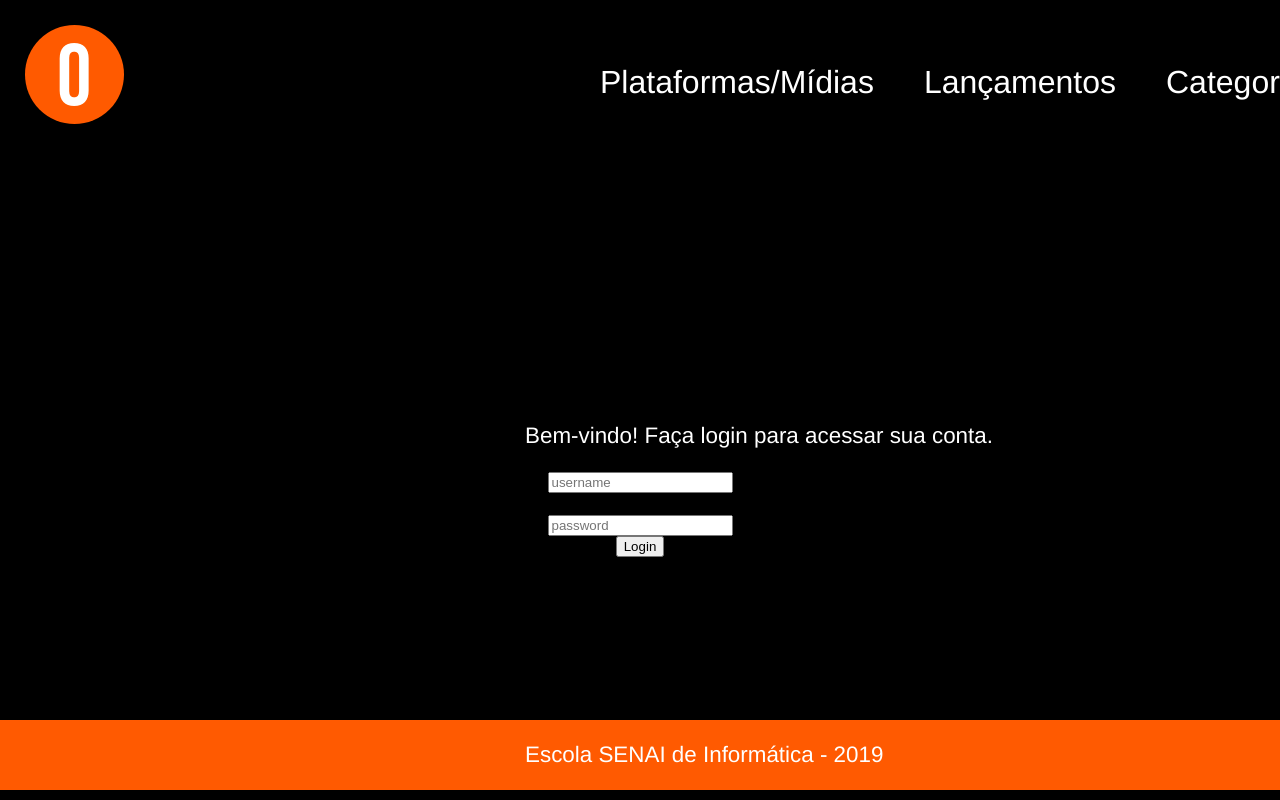
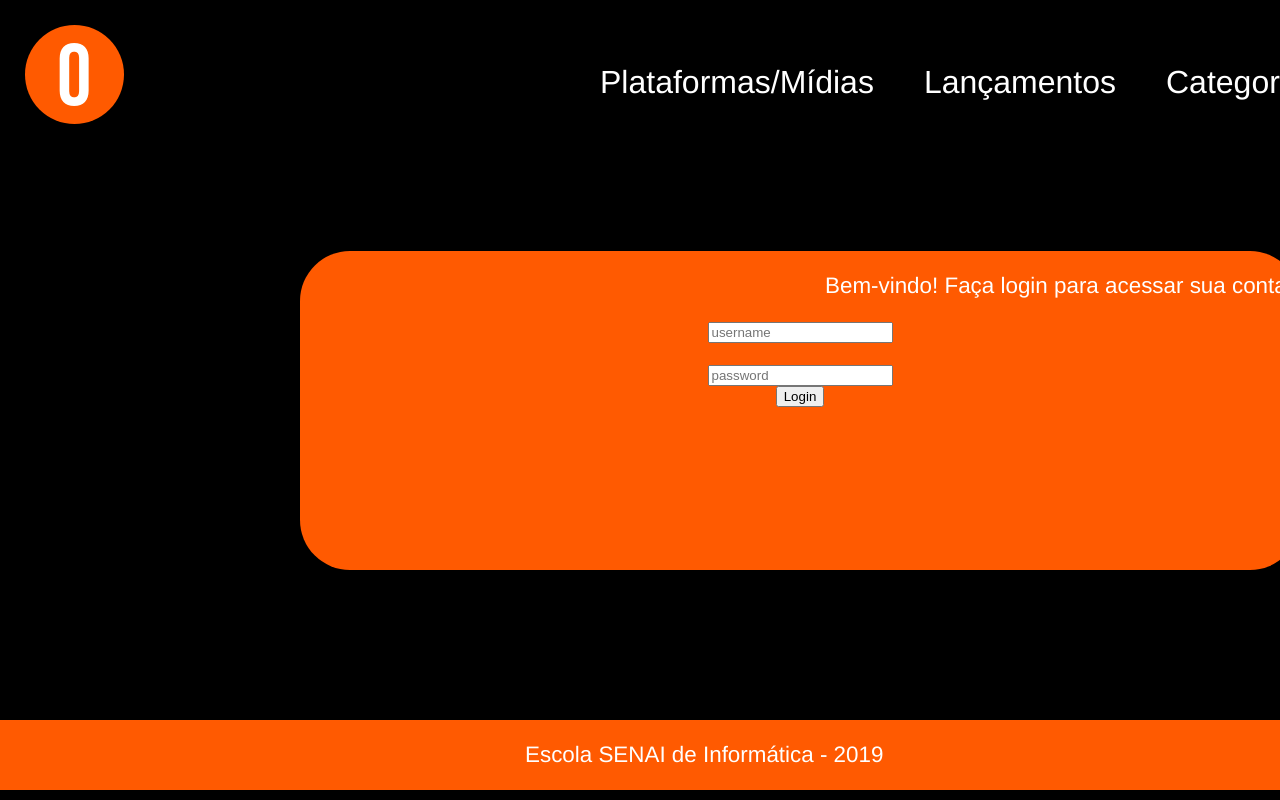
Before and after one commit to brunohesilva/2s2019-sprint-3-front-end-OpFlix, a React (Create React App) app in the folder opflix-react/: page /login in a window 1280 px wide. Shown: the top 800 px of the page. Built offline with nearby package versions, Linux system fonts and the light colour scheme.

Commit message:
27.11.2019T10:55

```diff
--- a/opflix-react/src/pages/Login/Login.css
+++ b/opflix-react/src/pages/Login/Login.css
@@ -27,8 +27,15 @@
 }
 #item__title{
   display: flex;
-  margin-top: 300px;
+  margin-top: 150px;
 }
 .btn__login{
   margin-bottom: 162.5px;
 }
+.Login{
+  background-color: #FF5A01;
+  margin-bottom: 150px;
+  width: 1000px;
+  margin-left: 300px;
+  border-radius: 50px;
+}
--- a/opflix-react/src/pages/Login/Login.js
+++ b/opflix-react/src/pages/Login/Login.js
@@ -69,6 +69,9 @@ class Login extends Component {
                             <a>Lançamentos</a>
                             <a>Categorias</a>
                         </nav>
+                        <div className="Login">
+
+
                         <div id="item__title">
                             <p className="text__login" id="item__description">
                                 Bem-vindo! Faça login para acessar sua conta.
@@ -83,11 +86,11 @@ class Login extends Component {
                                     type="text"
                                     name="username"
                                     id="login__email"
-                                />
+                                    />
                                 <p
                                     className="text__login"
                                     style={{ color: "red", textAlign: "center" }}
-                                >
+                                    >
                                     {this.state.Erro}
                                 </p>
                             </div>
@@ -99,7 +102,7 @@ class Login extends Component {
                                     type="password"
                                     name="password"
                                     id="login__password"
-                                />
+                                    />
                             </div>
                             <div className="item">
                                 <button className="btn__login">
@@ -107,6 +110,7 @@ class Login extends Component {
                     </button>
                             </div>
                         </form>
+                                    </div>
                     </div>
                 </div>
                 <Rodape />
```
